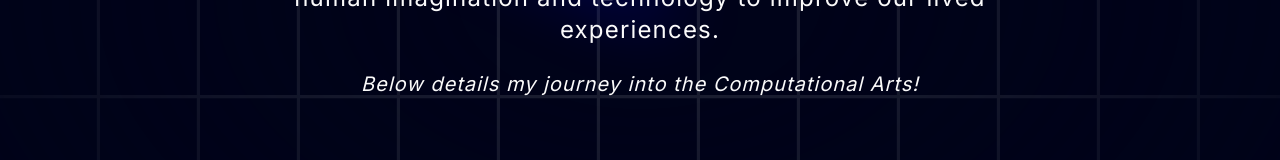
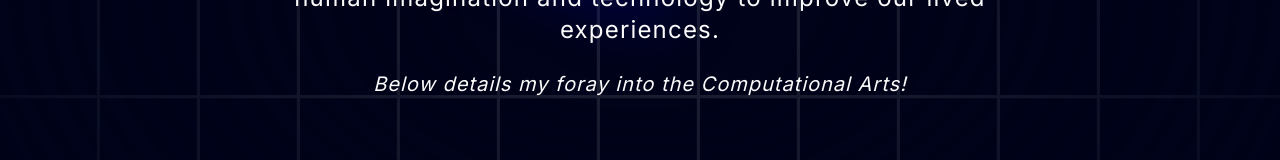
Before and after one commit to awhb/portfolio, a Next.js app: page /creative in a window 1280 px wide. Shown: the part 405-565 px from the top of the page. Built offline with nearby package versions, Linux system fonts and the light colour scheme.

Commit message:
update wording

```diff
--- a/components/CreativeHero.tsx
+++ b/components/CreativeHero.tsx
@@ -32,7 +32,7 @@ const CreativeHero = () => {
                     Hi! I&apos;m Hang Bin, a Singaporean student seeking to bridge human imagination and technology
                     to improve our lived experiences.
                 </p>
-                <p className="italic text-center md:tracking-wider mb-6 text-xs md:text-md lg:text-xl">Below details my journey into the Computational Arts!</p>
+                <p className="italic text-center md:tracking-wider mb-6 text-xs md:text-md lg:text-xl">Below details my foray into the Computational Arts!</p>
                 <a href="#creative-projects">
                     <MagicButton
                     title="Show my work"
```
